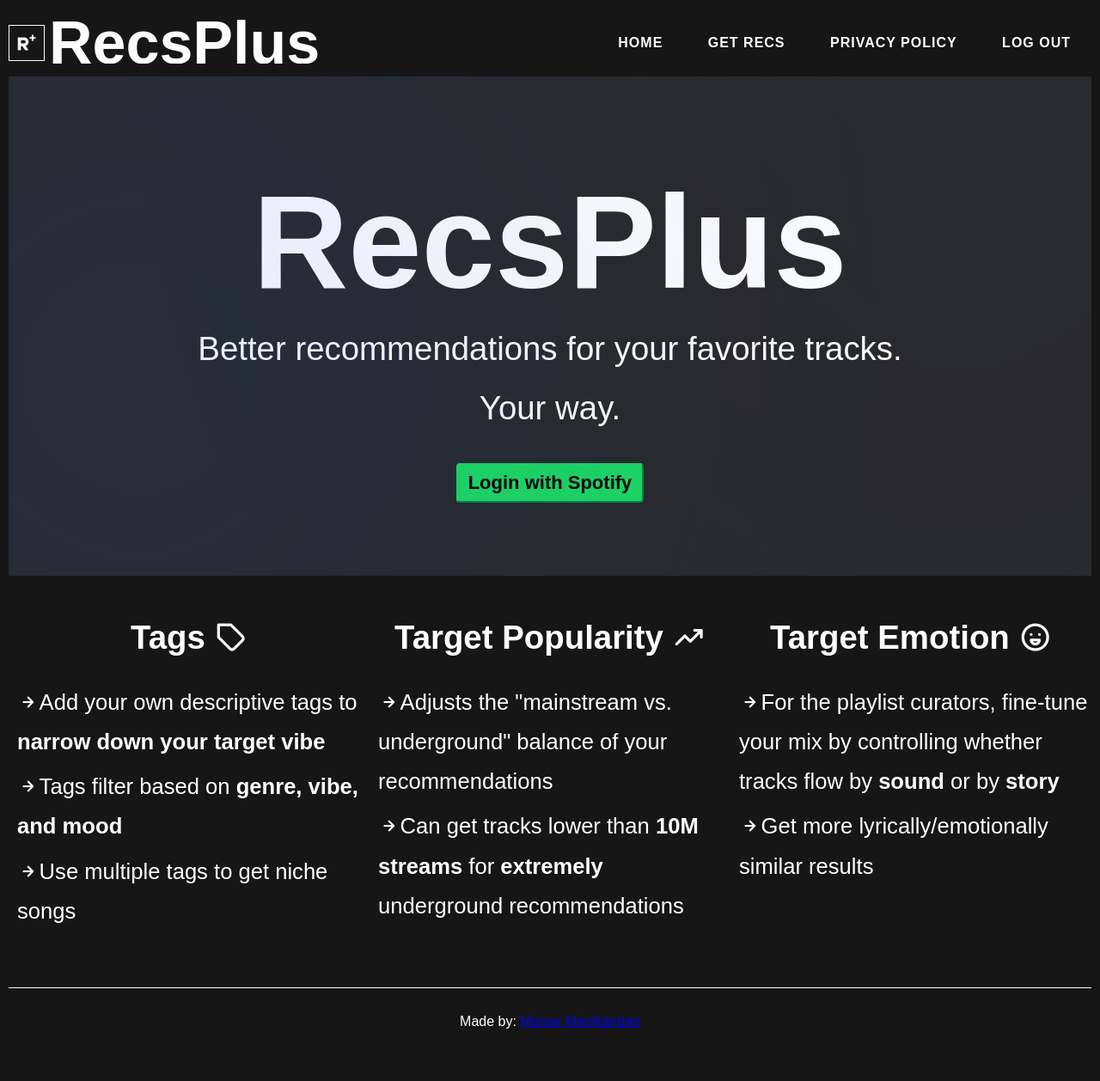
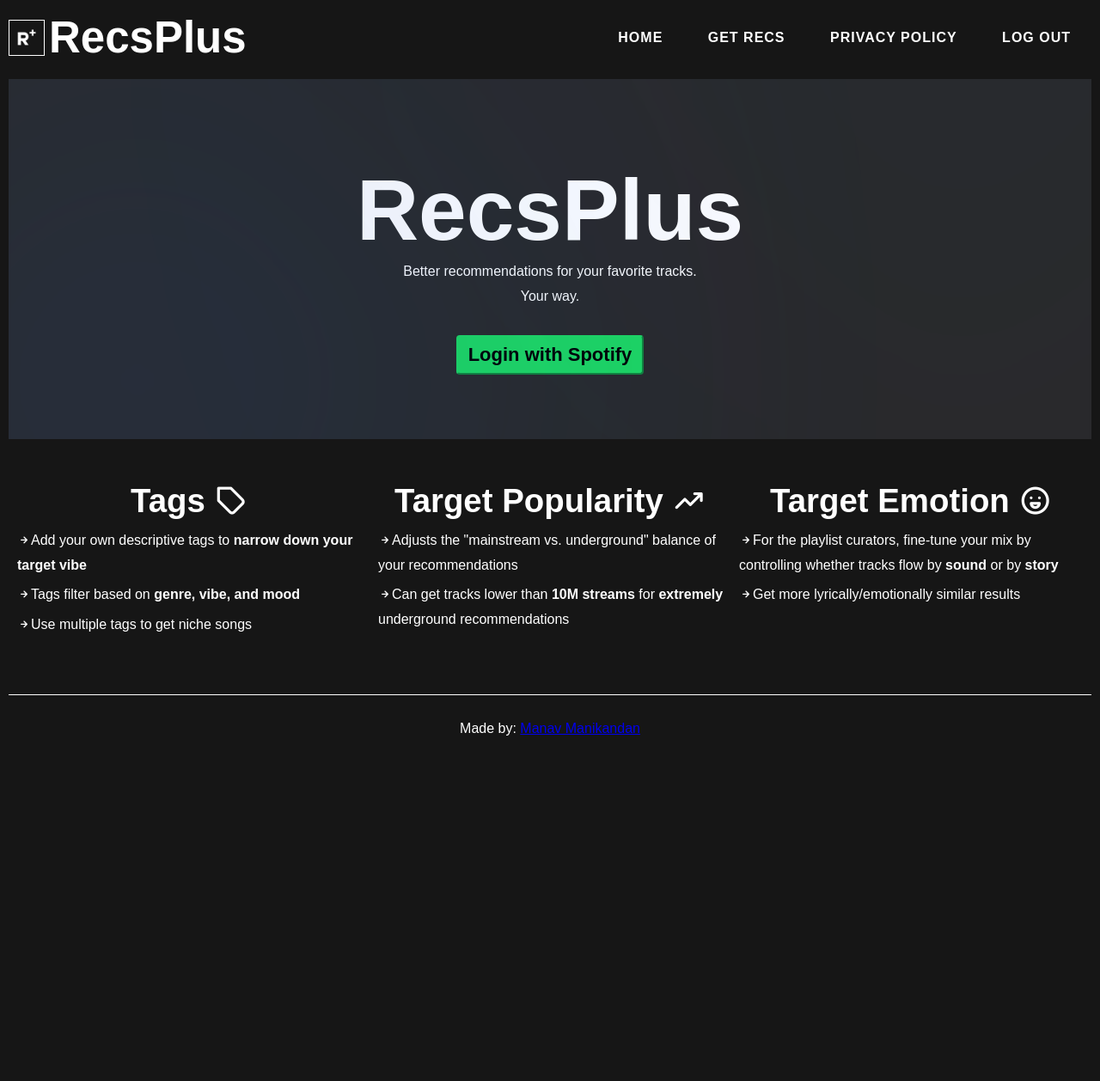
Before and after one commit to ManavManikandan/RecsPlus, a Flask app: page /home in a window 1280 px wide. Shown: the whole page at 86% size. After the commit the page ends 856 px from the top, so only its background shows below. Run offline with Flask 3, Linux system fonts and the light colour scheme; some web fonts are replaced.

Commit message:
ok this is the actual homepage

```diff
--- a/templates/authrequired.html
+++ b/templates/authrequired.html
@@ -146,7 +146,8 @@
 header{
     overflow: hidden;
     width: 100%;
-    height: clamp(60px, 5vw, 5vw);
+    height: clamp(44px, 4vw, 4vw);
+    padding: 8px 0px;
 }
 
 #top-header{
@@ -154,17 +155,19 @@
     justify-content: space-between;
     align-items: center;
     height: 100%;
-    flex-wrap: wrap;
     background: #161616;
     z-index: 3;
     width: auto;
 
 }
 
+#header-text {
+}
+
 #logo{
     display: flex;
     align-items: center;
-    font-size: clamp(10pt, 4vw, 35pt);
+    font-size: clamp(10pt, 4vw, 34px);
 }
 
 #logo img {
@@ -293,8 +296,9 @@
     }
 
     #menu li {
-        padding: 0.5em;
+        white-space: nowrap;
     }
+
 
     #logo {
         font-size: clamp(20pt, 5vw, 20pt);
@@ -322,7 +326,7 @@
     width: auto;
     height: auto;
     background: #292929;
-    padding: 25px 0px;
+    padding: 15px 0px;
     margin: 15px 0px;
     display: flex;
     flex-direction: column;
@@ -360,7 +364,7 @@
 #title-box {
     text-align: center;
     font-family: "lexend-deca", sans-serif;
-    font-size: 6vw;
+    font-size: clamp(3vw, 8vw, 50px);
     margin-top: 80px;
 }
 
@@ -372,7 +376,7 @@
 .section-one-box p {
     font-family: "lexend-deca", sans-serif;
     font-weight: 400;
-    font-size: 3vw;
+    font-size: clamp(1vw, 3vw, 16px);
     align: right;
     margin-bottom: 0px;
     color: #FFF;
@@ -422,8 +426,8 @@
 }
 
 .section-two-box h2 {
-    margin-bottom: 30px;
-    font-size: clamp(3vw, 5vw, 24pt);
+    margin-bottom: 10px;
+    font-size: clamp(3vw, 5vw, 20pt);
 }
 
 .section-two-box ul {
@@ -438,13 +442,13 @@
 .section-two-box ul li {
     color: #FFF;
     font-family: "lexend-deca", sans-serif;
-    font-size: clamp(2vw, 3vw, 1em);
+    font-size: clamp(1vw, 3vw, 12pt);
 }
 
 .section-two-box ul li p {
     color: #FFF;
     font-family: "lexend-deca", sans-serif;
-    font-size: clamp(2vw, 3vw, 16pt);
+    font-size: clamp(1vw, 3vw, 12pt);
     font-weight: 200;
     margin-bottom: 6px;
 }
```
